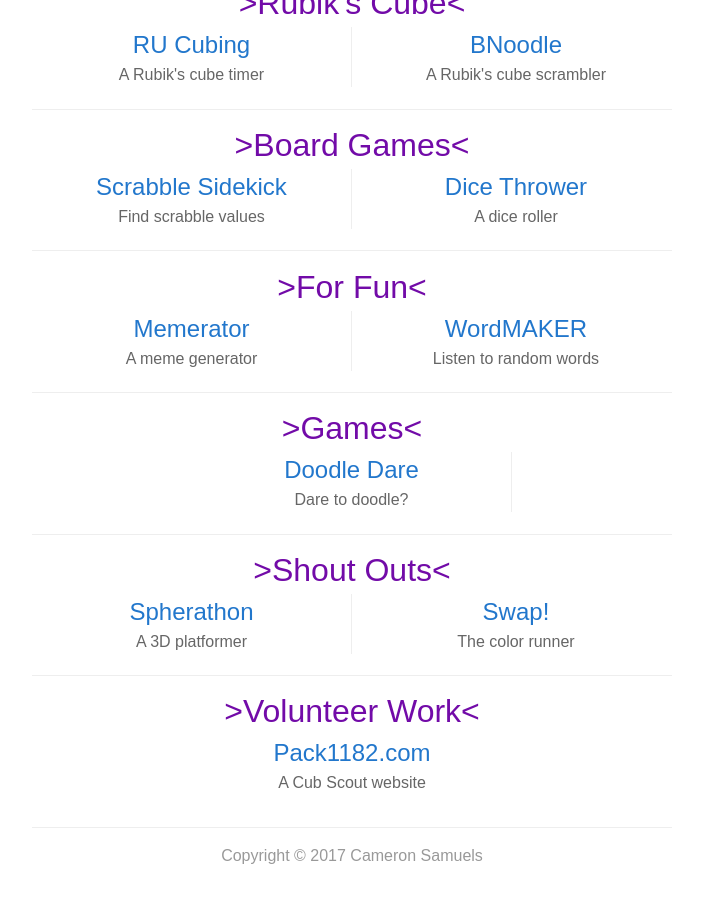
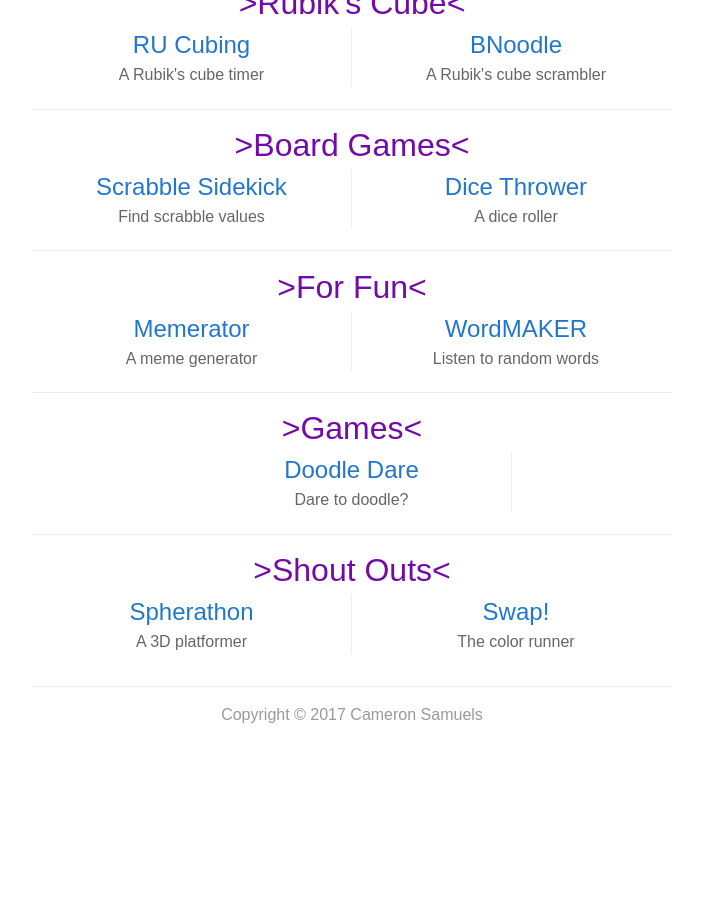
Before and after one commit to cameronsamuels/cameronsamuels.github.io, a Jekyll site: the page built from index.html, in a window 1280 px wide and 900 px high, scrolled down 1060 px. Shown: the whole window, without its empty margins (288-991 px from the left). Built offline with Jekyll 4.4.1, drawn with Linux system fonts in a browser that asks for light colours; after the commit the page ends 1819 px from its top, so only the background shows below that.

Commit message:
Removed volunteer work section

```diff
--- a/index.html
+++ b/index.html
@@ -52,8 +52,6 @@ layout: compress
 		<h1>Shout Outs</h1>
 		<div><h2><a href=//spherathon.ml>Spherathon</a></h2><p>A 3D platformer</p></div>
 		<div><h2><a href=http://ebaad.ml/swap>Swap!</a></h2><p>The color runner</p></div>
-		<h1>Volunteer Work</h1>
-		<h2><a href=http://pack1182.com>Pack1182.com</a></h2><p>A Cub Scout website</p>
 		<footer>Copyright &copy; 2017 Cameron Samuels</footer>
 	</main>
 </body></html>
```
